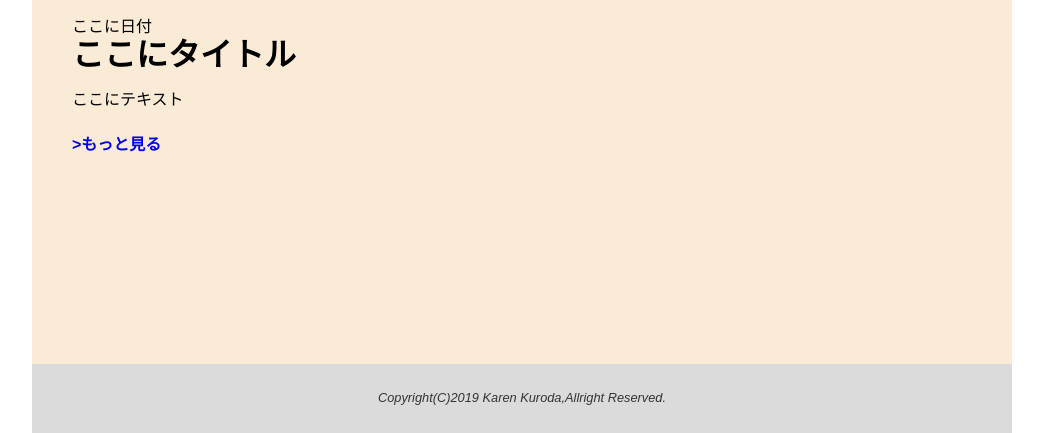
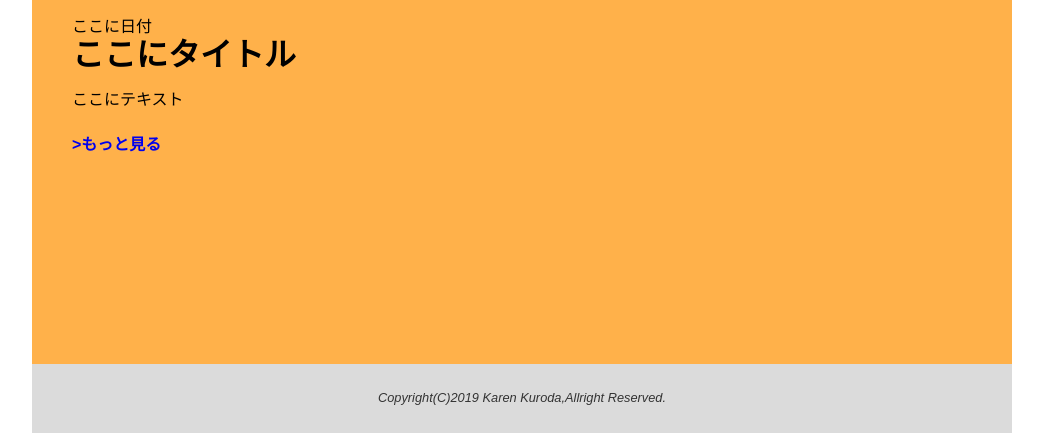
Before and after one commit to nrsm-karen/mysite, a website: page htdocs/index.html in a window 1280 px wide. Shown: the part 705-1138 px from the top of the page, without its empty margins (118-1161 px from the left). Drawn offline with nearby package versions, Linux system fonts and the light colour scheme; files that its build step writes are made by us from their sources.

Commit message:
no message

```diff
--- a/htdocs/scss/style.scss
+++ b/htdocs/scss/style.scss
@@ -32,7 +32,7 @@ article{
         min-height: 500px;
 }
 #sec1{
-    background-color: antiquewhite;
+    background-color: rgb(255, 177, 74);
     min-height: 500px;
 }
 
```
